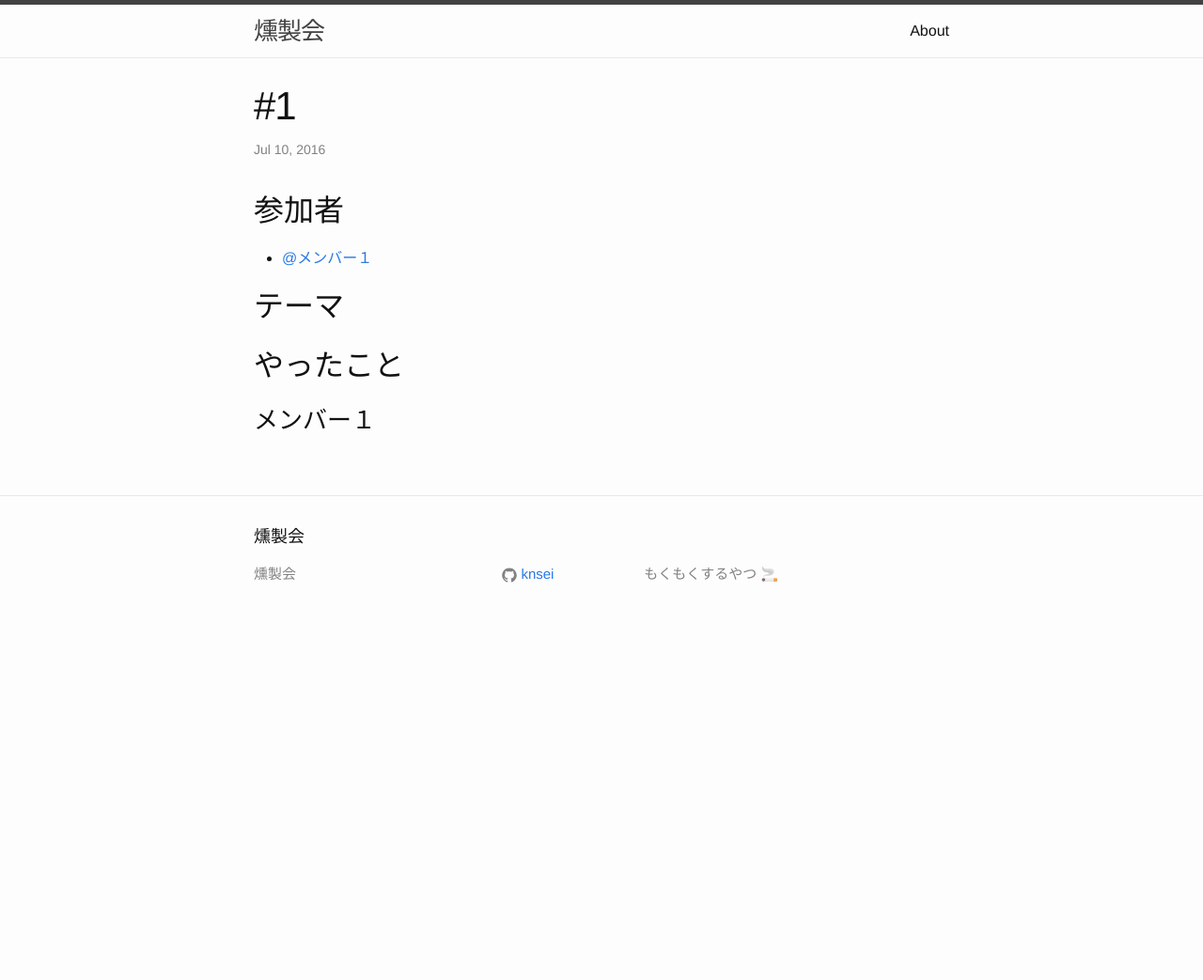
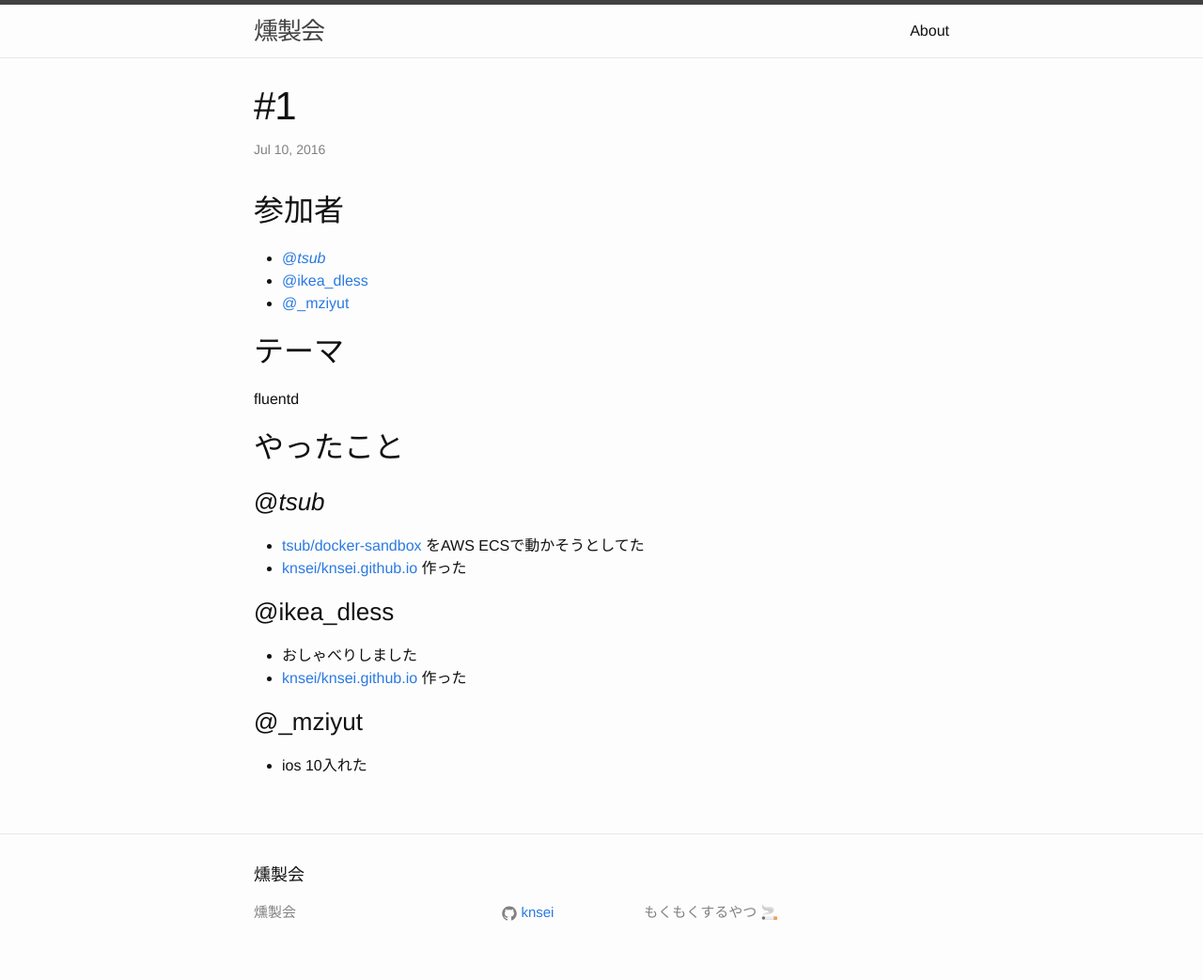
Before and after one commit to knsei/knsei.github.io, a Jekyll site: the page built from _posts/2017-07-10-#1.md, in a window 1280 px wide. Shown: the whole page at 94% size. Built offline with Jekyll 4.4.1, drawn with Linux system fonts in a browser that asks for light colours; before the commit the page ends 900 px from its top, so only the background shows below that.

Commit message:
Write body

```diff
--- a/_posts/2017-07-10-#1.md
+++ b/_posts/2017-07-10-#1.md
@@ -6,10 +6,22 @@ categories: fluentd jekyll
 ---
 
 ## 参加者
-- [@メンバー１](https://twitter.com/メンバー１)
+- [@_tsub_](https://twitter.com/_tsub_)
+- [@ikea_dless](https://twitter.com/ikea_dless)
+- [@_mziyut]([https://twitter.com/_mziyut)
 
 ## テーマ
+fluentd
 
 ## やったこと
 
-### メンバー１
+### @_tsub_
+- [tsub/docker-sandbox](https://github.com/tsub/docker-sandbox) をAWS ECSで動かそうとしてた
+- [knsei/knsei.github.io](https://github.com/knsei/knsei.github.io) 作った
+
+### @ikea_dless
+- おしゃべりしました
+- [knsei/knsei.github.io](https://github.com/knsei/knsei.github.io) 作った
+
+### @_mziyut
+- ios 10入れた
```
